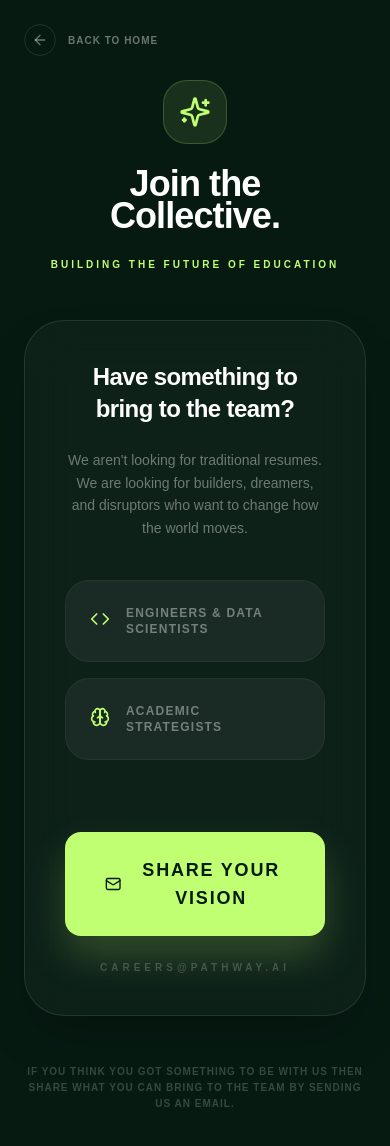
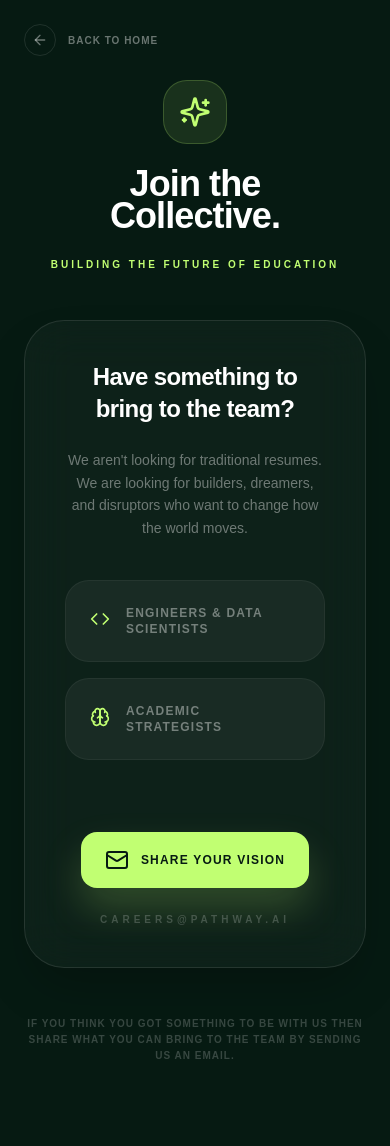
Before and after one commit to haseeb-2010/pathway-ai, a Next.js app: page /careers in a window 390 px wide. Shown: the top 1146 px of the page. Built offline with nearby package versions, Linux system fonts and the light colour scheme; a web font is replaced by a local one.

Commit message:
Fix mobile button overflow on Support and Careers screens

```diff
--- a/app/careers/page.tsx
+++ b/app/careers/page.tsx
@@ -60,7 +60,7 @@ export default function CareersPage() {
              <div className="pt-8 space-y-6">
                 <a
                   href="mailto:careers@pathway.ai"
-                  className="bg-[#c1ff72] text-[#061a12] px-10 py-6 rounded-2xl font-bold text-lg md:text-xl uppercase tracking-widest hover:scale-105 transition-all inline-flex items-center gap-4 shadow-[0_20px_40px_rgba(193,255,114,0.2)]"
+                  className="bg-[#c1ff72] text-[#061a12] px-6 md:px-10 py-4 md:py-6 rounded-2xl font-bold text-xs md:text-xl uppercase tracking-widest hover:scale-105 transition-all inline-flex items-center gap-3 md:gap-4 shadow-[0_20px_40px_rgba(193,255,114,0.2)]"
                 >
                   <Mail className="w-6 h-6" /> Share Your Vision
                 </a>
--- a/app/support/page.tsx
+++ b/app/support/page.tsx
@@ -70,7 +70,7 @@ export default function SupportPage() {
              <div className="pt-8 space-y-6">
                 <a
                   href="mailto:help@pathway.ai"
-                  className="bg-[#c1ff72] text-[#061a12] px-10 py-6 rounded-2xl font-bold text-lg md:text-xl uppercase tracking-widest hover:scale-105 transition-all inline-flex items-center gap-4 shadow-[0_20px_40px_rgba(193,255,114,0.2)]"
+                  className="bg-[#c1ff72] text-[#061a12] px-6 md:px-10 py-4 md:py-6 rounded-2xl font-bold text-xs md:text-xl uppercase tracking-widest hover:scale-105 transition-all inline-flex items-center gap-3 md:gap-4 shadow-[0_20px_40px_rgba(193,255,114,0.2)]"
                 >
                   <Mail className="w-6 h-6" /> help@pathway.ai
                 </a>
```
